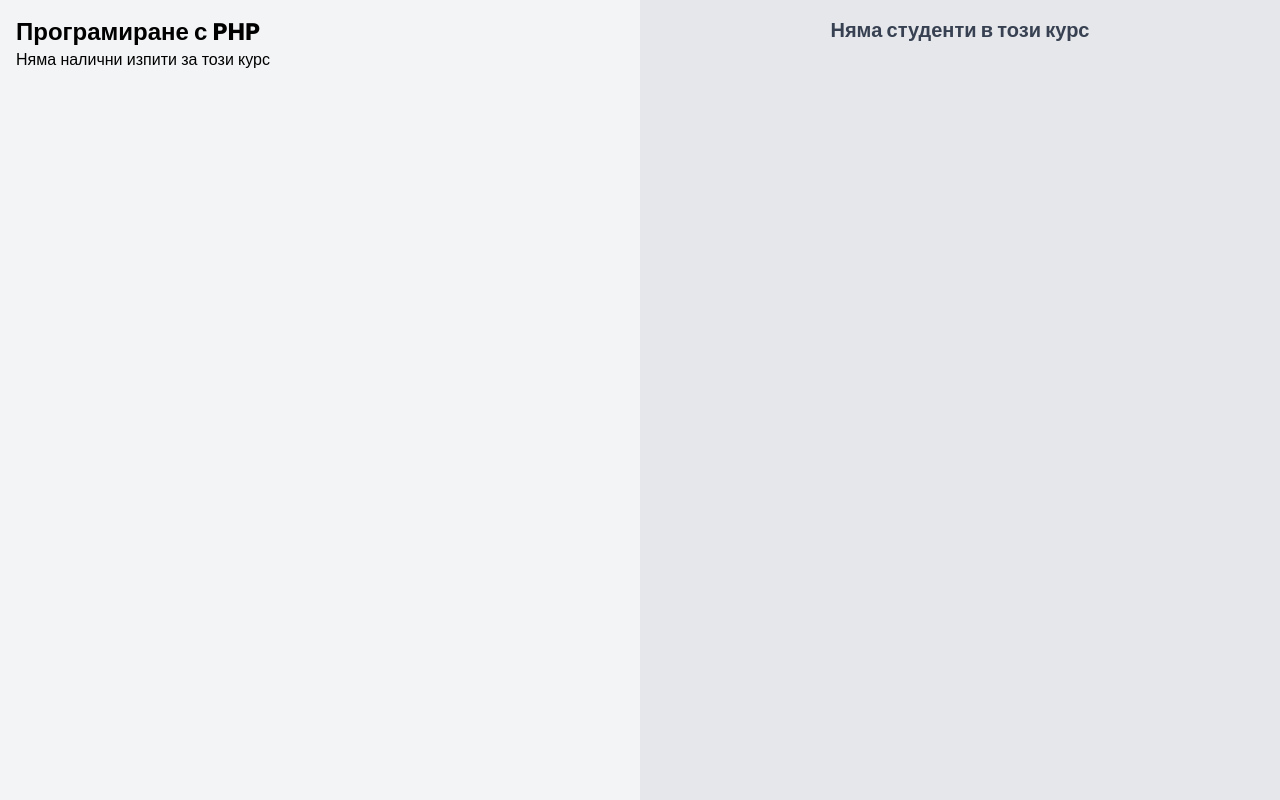
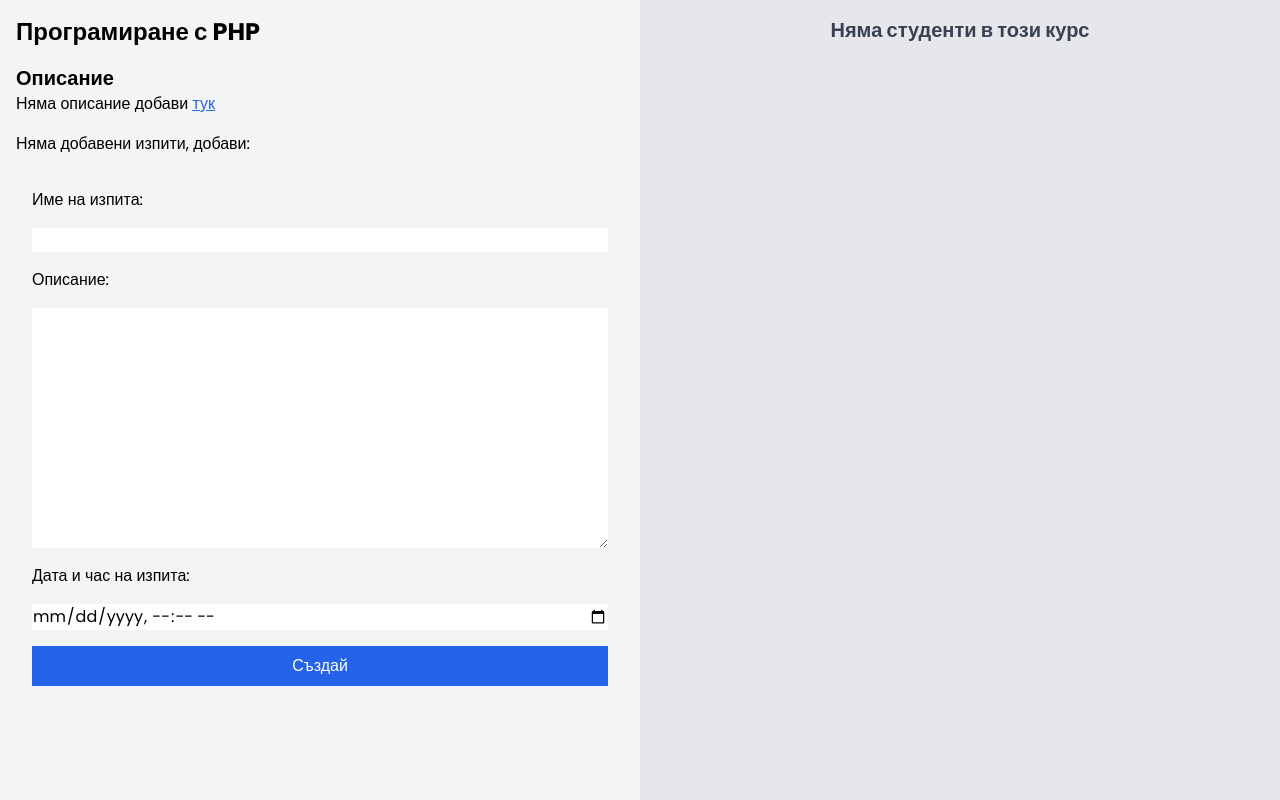
Before and after one commit to myanch200/django-coursework, a Django app: page /modules/3/ in a window 1280 px wide. Shown: the part 56-856 px from the top of the page. Run offline with Django 4.2, Linux system fonts and the light colour scheme; a user stored in the database is signed in; data comes from the database, SQL or seed files in the repository; both versions use the stored data as it was after the commit; some libraries are stand-ins or nearby versions; some web fonts are replaced.

Commit message:
adding htmx and exam form in modules

```diff
--- a/exam_application/exams/forms.py
+++ b/exam_application/exams/forms.py
@@ -5,10 +5,16 @@ from modules.models import  Exam
 class ExamForm(forms.ModelForm):
     class Meta:
         model = Exam
-        fields = ['name', 'description', 'exam_date']
+        fields = ('name', 'description', 'exam_date')
+        widgets = {
+            'exam_date': forms.DateTimeInput(attrs={'type': 'datetime-local'})
+        }
 
     def __init__(self, *args, **kwargs):
+        super(ExamForm, self).__init__(*args, **kwargs)
         self.fields['name'].label = 'Име на изпита'
         self.fields['description'].label = 'Описание'
         self.fields['exam_date'].label = 'Дата и час на изпита'
-        super(ExamForm, self).__init__(*args, **kwargs)
+        # make exam_date field a date picker
+
+        self.fields['exam_date'].widget
--- a/exam_application/exams/urls.py
+++ b/exam_application/exams/urls.py
@@ -4,4 +4,5 @@ app_name = "exams"
 
 urlpatterns = [
   path('exam-registrations/', views.exam_registrations, name='exam_registrations'),
+  path('<int:module_id>/create-exam/', views.create_exam, name='create_exam'),
 ]
--- a/exam_application/modules/models.py
+++ b/exam_application/modules/models.py
@@ -1,3 +1,5 @@
+from django.utils.timezone import now
+from datetime import datetime
 from django.db import models
 from django.contrib.auth.models import User
 
@@ -24,6 +26,8 @@ class Exam(models.Model):
     def humanize_date(self):
         return self.exam_date.strftime("%d.%m.%Y %H:%M")
 
+    def is_valid(self):
+        return datetime.strptime(self.exam_date, "%Y-%m-%d %HH:mm") > now() and self.name and self.description
 class ExamRegistration(models.Model):
     PAYMENT_CHOICES = (
       ('cash', 'В брой'),
--- a/exam_application/modules/views.py
+++ b/exam_application/modules/views.py
@@ -5,11 +5,11 @@ from django.views.decorators.http import require_http_methods
 from django.contrib.admin.views.decorators import user_passes_test
 from helpers import check_superuser
 from django.contrib import messages
+from exams.forms import ExamForm
 from .forms import ModuleForm
 from .models import Module
 # Create your views here.
 def index(request):
-
     if request.user.is_superuser:
       modules = Module.objects.all()
     else:
@@ -19,10 +19,12 @@ def index(request):
 
 def show(request, module_id):
     module = Module.objects.get(pk=module_id)
+    form = ExamForm()
     user_is_participant = request.user in module.participants.all()
     context = {
         'module': module,
         'user_is_participant': user_is_participant,
+        'form': form
     }
     return render(request, 'modules/show.html', context)
 
--- a/exam_application/templates/base.html
+++ b/exam_application/templates/base.html
@@ -45,7 +45,7 @@
       document.body.addEventListener('htmx:configRequest', (event) => {
         event.detail.headers['X-CSRFToken'] = '{{ csrf_token }}';
       })
-    </script>
+</script>
 </body>
 
 </html>
--- a/exam_application/templates/modules/index.html
+++ b/exam_application/templates/modules/index.html
@@ -12,7 +12,7 @@
       </div>
       {% if request.user.is_superuser %}
           <a
-            class="bg-gradient-to-r from-pink-500 to-yellow-500 text-gray-200 p-3 rounded"
+            class="bg-gradient-to-r from-blue-600 to-green-500 text-gray-200 p-3 rounded"
             href="{% url 'modules:new_module' %}">
           Добави нова специалност</a>
       {% endif %}
--- a/exam_application/templates/modules/show.html
+++ b/exam_application/templates/modules/show.html
@@ -9,12 +9,9 @@
 {%  endblock %}
 {%  block content %}
 
-  <div class="flex justify-between ">
-    {% include 'partials/_modules_left_side.html' with module=module %}
+  <div class="flex justify-between" id="modulesDashboard">
+    {% include 'partials/_admin_modules_dashboard.html' with module=module form=form %}
 
-    {% if user.is_superuser %}
-      {% include 'partials/_modules_right_side.html' with module=module %}
-    {% endif %}
 
   </div>
 {% endblock %}
--- /dev/null
+++ b/exam_application/templates/partials/_admin_modules_dashboard.html
@@ -0,0 +1,5 @@
+{% include 'partials/_modules_left_side.html' with module=module form=form %}
+
+{% if user.is_superuser %}
+  {% include 'partials/_modules_right_side.html' with module=module %}
+{% endif %}
--- /dev/null
+++ b/exam_application/templates/partials/_exam_form.html
@@ -0,0 +1,12 @@
+<form hx-post="{% url 'exams:create_exam' module.id %}"
+      hx-target ="#modulesDashboard"
+      action="{% url 'exams:create_exam' module.id %}"
+      class="form flex flex-col space-y-4 p-4"
+  >
+  {% csrf_token %}
+  {{form}}
+  <div class="flex flex-row justify-центер">
+    <button class="bg-blue-600 text-white w-full p-2" type="submit">Създай</button>
+  </div>
+
+</form>
--- /dev/null
+++ b/exam_application/templates/partials/_exams_list.html
@@ -0,0 +1,31 @@
+{% load exam_params %}
+{% if module.exams.count > 0 %}
+      {% for exam in module.exams.all %}
+      <div class="flex justify-between mt-4">
+        <div class="w-1/2">
+          <div class="flex space-x-3 mb-2">
+            <h2 class="text-xl font-bold">{{exam.name}}
+            </h2>
+            {% if request.user and request.user.id|exam_params:exam.id %}
+                <span class="bg-green-500 text-gray-100 px-2 py-1 rounded">Регистриран</span>
+            {% endif %}
+          </div>
+          <p class="text-sm">{{exam.description}}</p>
+          <p>Краен срок: <span class="font-semibold text-blue-600">{{exam.humanize_date}}</span></p>
+          {% if not user.is_superuser %}
+            {% if user_is_participant and not request.user.id|exam_params:exam.id %}
+              <div class="flex justify-between items-center my-2">
+                <p class="">Ти си част от този курс:</p>
+                <a href="{% url 'modules:new_exam_registration' module.id exam.id %}" class="bg-blue-600 text-blue-200 px-2 w-full py-2 rounded shadow-md">Регистрирай се за изпита</a>
+              </div>
+            {% endif %}
+          {% endif %}
+        </div>
+        <div class="w-1/2">
+          {% comment %} <a href="{{exam.get_absolute_url}}" class="btn btn-primary">Провери</a> {% endcomment %}
+        </div>
+      </div>
+{% endfor %}
+{% else %}
+      <p>Няма добавени изпити, добави:</p>
+{% endif %}
--- a/exam_application/templates/partials/_modules_left_side.html
+++ b/exam_application/templates/partials/_modules_left_side.html
@@ -1,34 +1,22 @@
 {% load exam_params %}
 <div class="w-1/2 p-4">
   <h1 class="text-2xl font-bold">{{module.name}}</h1>
-  {% if module.exams.count > 0 %}
-      {% for exam in module.exams.all %}
-      <div class="flex justify-between mt-4">
-        <div class="w-1/2">
-          <div class="flex space-x-3 mb-2">
-            <h2 class="text-xl font-bold">{{exam.name}}
-            </h2>
-            {% if request.user and request.user.id|exam_params:exam.id %}
-                <span class="bg-green-500 text-gray-100 px-2 py-1 rounded">Регистриран</span>
-            {% endif %}
+  <div class="flex flex-col w-full my-4">
+    <h3 class="text-xl font-semibold">Описание</h3>
+  {% if module.description %}
+    <p>{{module.description}}</p>
+  {% else %}
+    <p>Няма описание добави
+      <a href="{% url 'modules:edit_module' module.id %}" class="text-blue-600 text underline">тук</a>
+    </p>
+  {% endif %}
+  </div>
+     <div id="exams">
+      {% include 'partials/_exams_list.html' with module=module %}
 
-          </div>
-          <p class="text-sm">{{exam.description}}</p>
-          <p>Краен срок: <span class="font-semibold text-blue-600">{{exam.humanize_date}}</span></p>
-          {% if user_is_participant and not request.user.id|exam_params:exam.id %}
-            <div class="flex justify-between items-center my-2">
-              <p class="">Ти си част от този курс:</p>
-              <a href="{% url 'modules:new_exam_registration' module.id exam.id %}" class="bg-blue-600 text-blue-200 px-2 w-full py-2 rounded shadow-md">Регистрирай се за изпита</a>
-            </div>
-          {% endif %}
-        </div>
-        <div class="w-1/2">
-          {% comment %} <a href="{{exam.get_absolute_url}}" class="btn btn-primary">Провери</a> {% endcomment %}
-        </div>
-      </div>
-    {% endfor %}
-  {% else %}
-    <p>Няма налични изпити за този курс</p>
-  {% endif %}
+    </div>
 
+    {% if user.is_superuser %}
+      {% include 'partials/_exam_form.html' with module=module form=form %}
+    {% endif %}
 </div>
```
Also changed, not shown: exam_application/exams/views.py (+22 -4 lines), exam_application/db.sqlite3.
